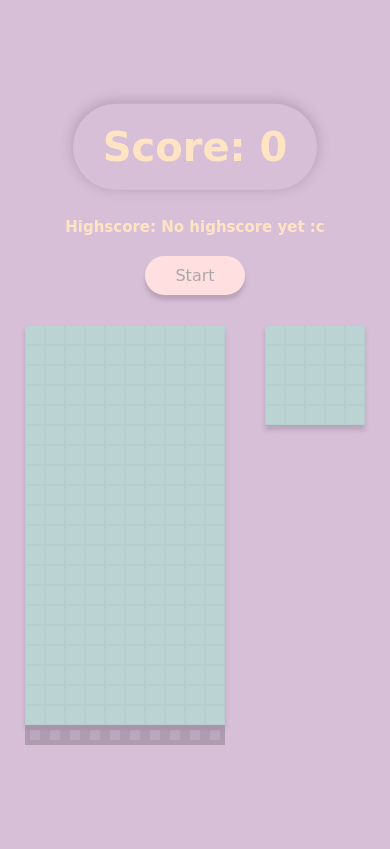
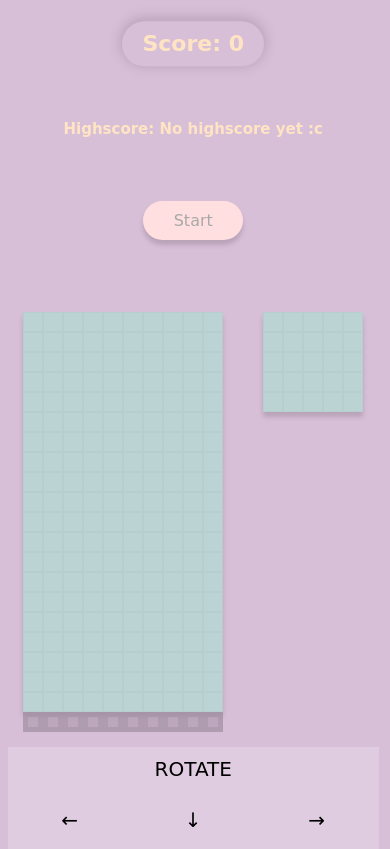
Before and after one commit to perioad/tetris, a plain HTML site: page index.html in a window 390 px wide. Drawn offline with Linux system fonts and the light colour scheme; a web font is replaced by a local one.

Commit message:
Added mobile version

```diff
--- a/app.js
+++ b/app.js
@@ -231,4 +231,14 @@ document.addEventListener('DOMContentLoaded', () => {
   }
 
   document.addEventListener('keyup', control);
+
+  const keyRotate = document.querySelector('.mobile-controls__up');
+  const keyLeft = document.querySelector('.mobile-controls__left');
+  const keyDown = document.querySelector('.mobile-controls__down');
+  const keyRight = document.querySelector('.mobile-controls__right');
+
+  keyRotate.addEventListener('click', rotate);
+  keyLeft.addEventListener('click', moveLeft);
+  keyDown.addEventListener('click', moveDown);
+  keyRight.addEventListener('click', moveRight);
 })
--- a/index.html
+++ b/index.html
@@ -259,7 +259,14 @@
         <div class="clue-grid__cell"></div>
         <div class="clue-grid__cell"></div>
       </div>
+      <div class="mobile-controls">
+        <div class="mobile-controls__up">Rotate</div>
+        <div class="mobile-controls__left">&#8592;</div>
+        <div class="mobile-controls__down">&#8595;</div>
+        <div class="mobile-controls__right">&#8594;</div>
+      </div>
     </div>
   </div>
+
 </body>
 </html>
--- a/styles.css
+++ b/styles.css
@@ -23,6 +23,15 @@ html {
   align-items: center;
 }
 
+@media only screen and (max-width: 500px) {
+  .tetris {
+    width: 95vw;
+    height: 95vh;
+    padding-top: 15px;
+    justify-content: space-between;
+  }
+}
+
 .tetris__score {
   padding: 20px 30px;
   margin: 15px;
@@ -31,6 +40,14 @@ html {
   color: bisque;
 
   animation: score-floating-animation 1.4s ease-in-out alternate infinite;
+}
+
+@media only screen and (max-width: 500px) {
+  .tetris__score {
+    font-size: 22px;
+    padding: 10px 20px;
+    margin: 0;
+  }
 }
 
 .tetris__highscore {
@@ -71,6 +88,8 @@ html {
 
 .tetris__game-field {
   display: flex;
+  flex-wrap: wrap;
+  justify-content: center;
 }
 
 .main-grid {
@@ -122,3 +141,46 @@ html {
   background-color: rgba(122, 255, 200, .5);
   box-shadow: inset 0 0 0 5px rgba(0, 0, 0, .1);
 }
+
+.mobile-controls {
+  margin-top: 35px;
+  margin-bottom: 10px;
+  width: 100%;
+  height: 20%;
+  background-color: rgba(255, 255, 255, 0.2);
+  flex-wrap: wrap;
+  text-align: center;
+  font-size: 20px;
+  text-transform: uppercase;
+  display: none;
+}
+
+@media only screen and (max-width: 500px) {
+  .mobile-controls {
+    display: flex;
+  }
+}
+
+.mobile-controls__up {
+  padding: 10px;
+  width: 100%;
+}
+
+.mobile-controls__left {
+  width: 33.33333333333333%;
+}
+
+.mobile-controls__down {
+  width: 33.33333333333333%;
+}
+
+.mobile-controls__right {
+  width: 33.33333333333333%;
+}
+
+.mobile-controls__up:active,
+.mobile-controls__left:active,
+.mobile-controls__down:active,
+.mobile-controls__right:active {
+  background-color: rgba(255, 255, 255, 0.5);
+}
```
